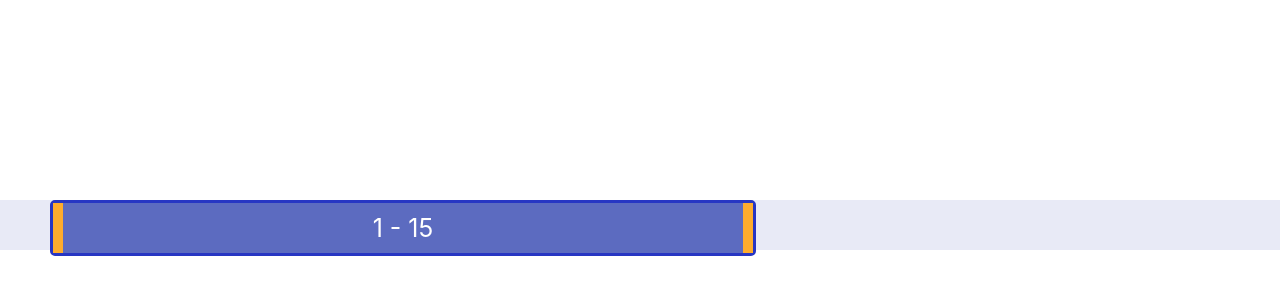
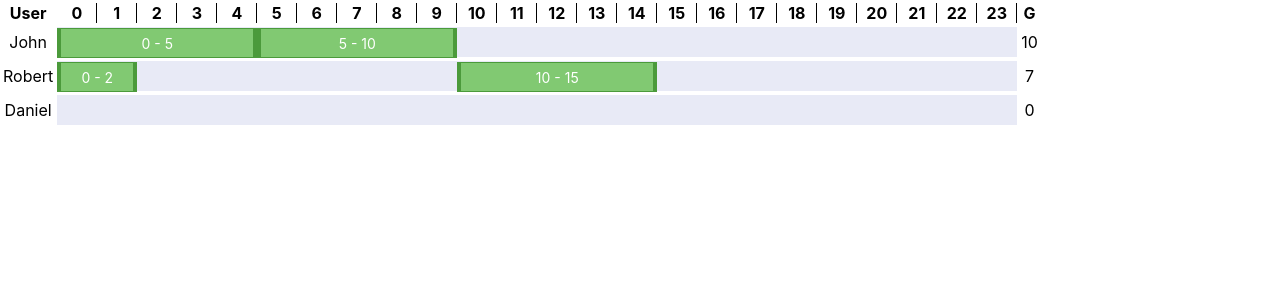
Before and after one commit to schibrikov/timeline-poc, a React (Create React App) app: page / in a window 1280 px wide. Shown: the top 300 px of the page. Built offline with nearby package versions, Linux system fonts and the light colour scheme.

Commit message:
add table simulation

```diff
--- a/package.json
+++ b/package.json
@@ -3,6 +3,9 @@
   "version": "0.1.0",
   "private": true,
   "dependencies": {
+    "mobx": "^5.9.0",
+    "mobx-react-lite": "^1.1.1",
+    "prop-types": "^15.7.2",
     "react": "^16.8.4",
     "react-dom": "^16.8.4",
     "react-scripts": "2.1.8",
--- a/src/App.js
+++ b/src/App.js
@@ -1,83 +1,100 @@
-import React, { useState, useCallback, useMemo } from 'react';
+import React from 'react';
+import { observable } from 'mobx';
+import { observer } from 'mobx-react-lite';
 import styled from 'styled-components';
 import './App.css';
-import { useShrinkExtend } from './useShrinkExpand';
+import { TimeBlock } from './TimeBlock';
 
-const Container = styled.div`
-  height: 50px;
-  width: 100%;
+const TimeLine = styled.div`
+  height: 30px;
+  width: 960px;
   background: #E8EAF6;
   position: relative;
-  margin: 200px 0 3px;
 `;
 
-const TimeBlock = styled.div.attrs(({to, from, isDragging}) => ({
-  style: {
-    width: (to - from) * 50 + 'px',
-    left: from * 50 + 'px',
-    willChange: isDragging ? 'width, left' : 'auto',
-  },
-}))`
-  background: #5C6BC0;
-  height: 100%;
-  border: 3px solid #2736c3;
-  position: absolute;
-  border-radius: 5px;
-  top: 0;
-  bottom: 0;
-  transition: all ease 0.1s;
+const TimeScale = styled.div`
+  display: flex;
+  flex-wrap: nowrap;
 `;
 
-const Handle = styled.div`
-  position: absolute;
-  top: 0;
-  bottom: 0;
-  height: 100%;
-  width: 10px;
-  ${(props) => props.left ? 'left: 0' : ''}
-  ${(props) => props.right ? 'right: 0' : ''}
-  background: #feac2d;
-  cursor: ew-resize;
+const TimeScalePoint = styled.div`
+  flex: 1;
+  display: flex;
+  align-items: center;
+  justify-content: center;
+  font-weight: bold;
+  border: solid black;
+  border-width: 0 1px 0 0;
 `;
 
-const TimeLabel = styled.div`
-  position: absolute;
-  top: 50%;
-  left: 50%;
-  transform: translate(-50%, -50%);
-  color: white;
-  font-size: 25px;
-`;
+function createShift(from, to) {
+  return observable({
+    from,
+    to
+  });
+}
+
+const employees = observable([
+  {
+    name: 'John',
+    shifts: [createShift(0,5), createShift(5, 10)]
+  },
+  {
+    name: 'Robert',
+    shifts: [createShift(0,2), createShift(10, 15)]
+  },
+  {
+    name: 'Daniel',
+    shifts: []
+  }
+]);
+
+const hours = [];
+for (let i = 0; i < 24; i++) {
+  hours.push(i);
+}
 
 function App() {
-  const [from, setFrom] = useState(1);
-  const [to, setTo] = useState(15);
-
-  const [curFrom, fromDragEvents, isFromDragging] = useShrinkExtend(from, setFrom, 50);
-  const validateTo = useCallback((newValue) => {
-    const period = newValue - curFrom;
-    return period > 0 && period < 24;
-  }, []);
-  const [curTo, toDragEvents, isToDragging] = useShrinkExtend(to, setTo, 50, validateTo);
-
-  // If we simultaneously run events for left and right handles, we get movement event
-  const combinedEvents = useMemo(() => ({
-    onDrag: (e) => { fromDragEvents.onDrag(e); toDragEvents.onDrag(e); },
-    onDragStart: (e) => { fromDragEvents.onDragStart(e); toDragEvents.onDragStart(e); },
-    onDragEnd: (e) => { fromDragEvents.onDragEnd(e); toDragEvents.onDragEnd(e); }
-  }), [fromDragEvents, toDragEvents]);
-
   return (
     <div className="App">
-      <Container>
-        <TimeBlock from={curFrom} to={curTo} isDragging={isFromDragging || isToDragging}>
-          <Handle draggable left {...fromDragEvents} />
-          <TimeLabel draggable {...combinedEvents}>{Math.round(curFrom)} - {Math.round(curTo)}</TimeLabel>
-          <Handle draggable right {...toDragEvents} />
-        </TimeBlock>
-      </Container>
+      <table>
+        <thead>
+        <tr>
+          <th>User</th>
+          <th>
+            <TimeScale>
+              {hours.map(hour => <TimeScalePoint>{hour}</TimeScalePoint>)}
+            </TimeScale>
+          </th>
+          <th>G</th>
+        </tr>
+        </thead>
+        <tbody>
+        {
+          employees.map(employee => (
+            <tr>
+              <td>
+                {employee.name}
+              </td>
+              <td>
+                <TimeLine>
+                  {
+                    employee.shifts.map((shift) => (
+                      <TimeBlock to={shift.to} from={shift.from} setTo={v => shift.to = v} setFrom={(v) => shift.from = v} />
+                    ))
+                  }
+                </TimeLine>
+              </td>
+              <td>
+                {employee.shifts.reduce((acc, shift) => acc + (shift.to - shift.from), 0)}
+              </td>
+            </tr>
+          ))
+        }
+        </tbody>
+      </table>
     </div>
   );
 }
 
-export default App;
+export default observer(App);
--- /dev/null
+++ b/src/TimeBlock/index.js
@@ -0,0 +1,75 @@
+import React, { useMemo, useCallback } from 'react';
+import PropTypes from 'prop-types';
+import styled from 'styled-components';
+import { useShrinkExtend } from '../useShrinkExpand';
+
+const hourWidth = 40;
+
+const Handle = styled.div`
+  position: absolute;
+  top: 0;
+  bottom: 0;
+  height: 100%;
+  width: 3px;
+  ${(props) => props.left ? 'left: 0' : ''}
+  ${(props) => props.right ? 'right: 0' : ''}
+  background: #4b9a3b;
+  cursor: ew-resize;
+`;
+
+const Period = styled.div.attrs(({to, from, isDragging}) => ({
+  style: {
+    width: (to - from) * hourWidth + 'px',
+    left: from * hourWidth + 'px',
+    willChange: isDragging ? 'width, left' : 'auto',
+  },
+}))`
+  background: #81c972;
+  height: 100%;
+  border: 1px solid #4b9a3b;
+  position: absolute;
+  top: 0;
+  bottom: 0;
+  margin: 1px 0;
+  transition: all ease 0.1s;
+`;
+
+const TimeLabel = styled.div`
+  position: absolute;
+  top: 50%;
+  left: 50%;
+  transform: translate(-50%, -50%);
+  color: white;
+  font-size: 14px;
+`;
+
+export function TimeBlock({ from, to, setFrom, setTo }) {
+  const [curFrom, fromDragEvents, isFromDragging] = useShrinkExtend(from, setFrom, hourWidth);
+  const validateTo = useCallback((newValue) => {
+    const period = newValue - curFrom;
+    return period > 0 && period < 24;
+  }, []);
+  const [curTo, toDragEvents, isToDragging] = useShrinkExtend(to, setTo, hourWidth, validateTo);
+
+  // If we simultaneously run events for left and right handles, we get movement event
+  const combinedEvents = useMemo(() => ({
+    onDrag: (e) => { fromDragEvents.onDrag(e); toDragEvents.onDrag(e); },
+    onDragStart: (e) => { fromDragEvents.onDragStart(e); toDragEvents.onDragStart(e); },
+    onDragEnd: (e) => { fromDragEvents.onDragEnd(e); toDragEvents.onDragEnd(e); }
+  }), [fromDragEvents, toDragEvents]);
+
+  return (
+    <Period from={curFrom} to={curTo} isDragging={isFromDragging || isToDragging}>
+      <Handle draggable left {...fromDragEvents} />
+      <TimeLabel draggable {...combinedEvents}>{Math.round(curFrom)} - {Math.round(curTo)}</TimeLabel>
+      <Handle draggable right {...toDragEvents} />
+    </Period>
+  );
+}
+
+TimeBlock.propTypes = {
+  from: PropTypes.number,
+  to: PropTypes.number,
+  setFrom: PropTypes.func,
+  setTo: PropTypes.func,
+};
--- a/src/index.css
+++ b/src/index.css
@@ -12,3 +12,10 @@ code {
   font-family: source-code-pro, Menlo, Monaco, Consolas, "Courier New",
     monospace;
 }
+
+
+*,
+*::before,
+*::after {
+  box-sizing: border-box;
+}
```
Also changed, not shown: 1 other file (tests, documents, lock files or other folders).
